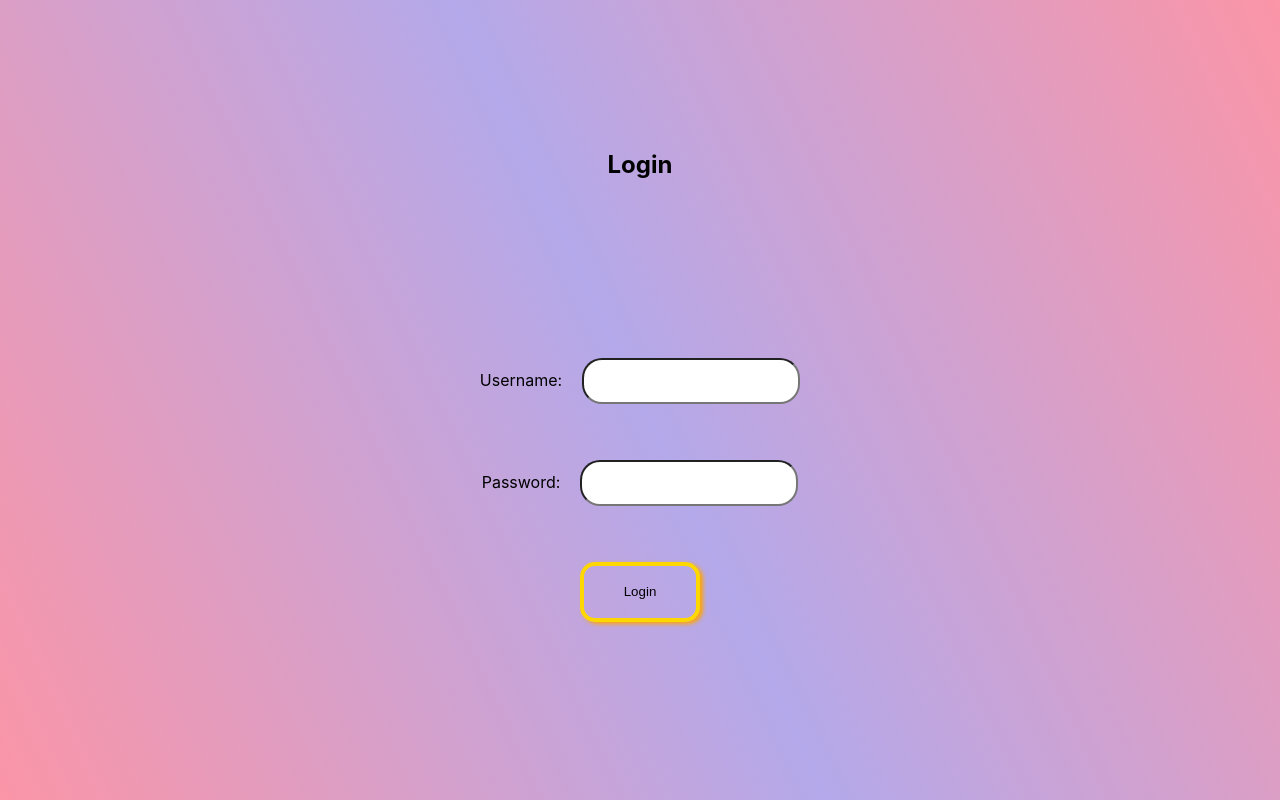
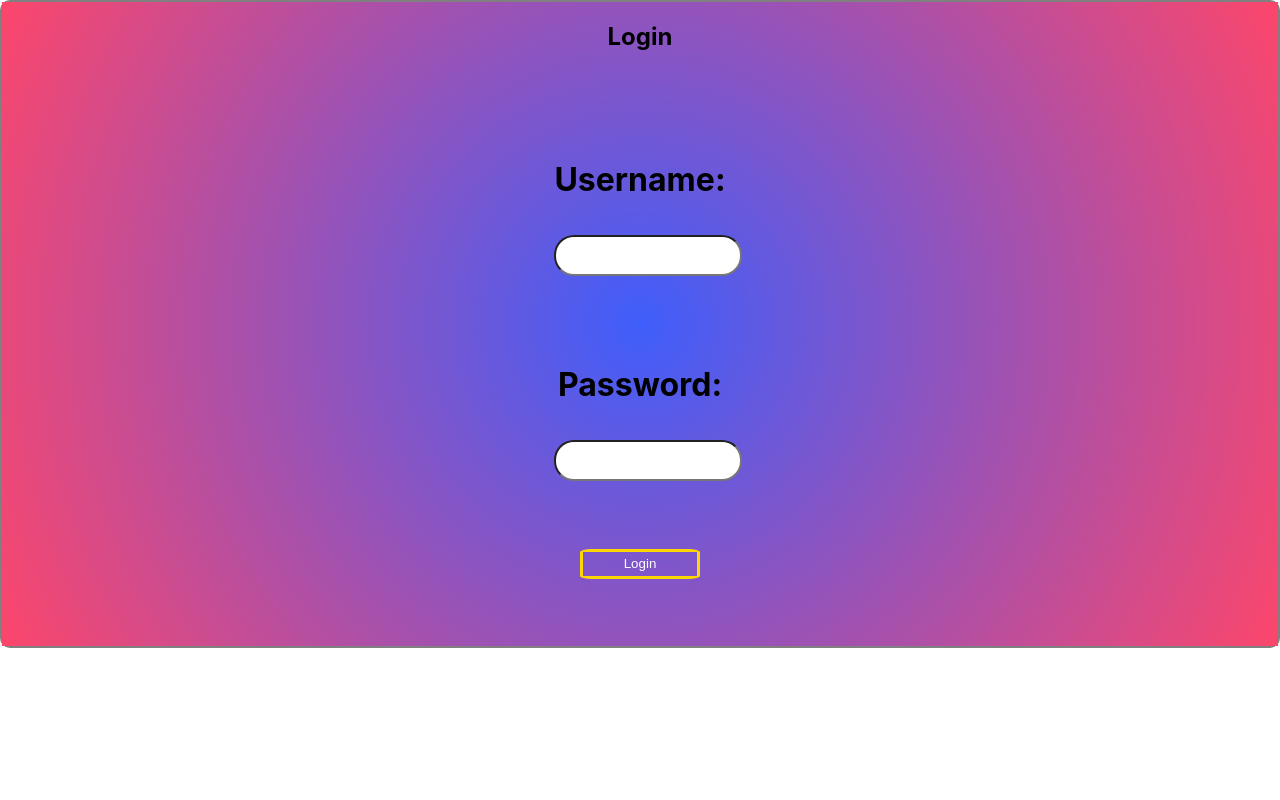
Before and after one commit to nikitaShakhbazyan/SwaggerAPI, a React (Create React App) app in the folder myapp/: page / in a window 1280 px wide. Built offline with nearby package versions, Linux system fonts and the light colour scheme.

Commit message:
Added REFRESh token func, changed styles

```diff
--- a/myapp/src/components/CreatingPost/CreatingPost.css
+++ b/myapp/src/components/CreatingPost/CreatingPost.css
@@ -1,24 +1,29 @@
-form {
+.creating-div {
+    width: 500px;
     height: 250px;
     display: flex;
     flex-direction: column;
     justify-content: space-around;
     align-items: center;
+    border-radius: 20px;
 }
 
-#title {
-    width: 150px;
-    height: 30px;
-    border-radius: 10px ;
-
-}
-#description {
-    width: 150px;
-    height: 30px;
-    border-radius: 10px ;
-}
-.title-div,.descr-div {
+form {
     display: flex;
     flex-direction: column;
     align-items: center;
 }
+input,textarea {
+    width: 200px;
+    height: 35px;
+    border-radius: 15px;
+    margin-top: 15px;
+}
+button {
+    background-color: transparent;
+    width: 120px;
+    height: 35px;
+    border-radius: 10%;
+    border: 3px solid gold;
+    color: #ffff;
+}
--- a/myapp/src/components/CreatingPost/CreatingPost.jsx
+++ b/myapp/src/components/CreatingPost/CreatingPost.jsx
@@ -30,6 +30,7 @@ const CreatingPost = () => {
 
   return (
     <div>
+      <div className="creating-div">
       <button onClick={handleLogout}>Logout</button>
       <h2>Create Post</h2>
       <form onSubmit={handleSubmit}>
@@ -43,6 +44,7 @@ const CreatingPost = () => {
         </div>
         <button type="submit">Submit</button>
       </form>
+      </div>
     </div>
   );
 };
--- a/myapp/src/fetch/fetchData.js
+++ b/myapp/src/fetch/fetchData.js
@@ -1,24 +1,59 @@
-const token = 'eyJhbGciOiJIUzI1NiJ9.eyJzdWIiOiJuaWNrIiwiaWF0IjoxNzEwNjA2Nzk2LCJleHAiOjE3MTA2MDcwOTZ9.6-05XjuVsJXFONGDgr2RK-9UrRBzXbjz8nmUmpu6Vck';
+let accessToken = 'eyJhbGciOiJIUzI1NiJ9.eyJzdWIiOiJuaWNrIiwiaWF0IjoxNzEwNjMyMjUxLCJleHAiOjE3MTA2MzI1NTF9.CJ6vkwuVOBpCa3O11WC3-K4vv-4DnMDViN84v1bnFXo';
+let refreshToken = 'eyJhbGciOiJIUzI1NiJ9.eyJpc1JlZnJlc2hUb2tlbiI6dHJ1ZSwic3ViIjoibmljayIsImlhdCI6MTcxMDYzMjI1MSwiZXhwIjoxNzEwNzE4NjUxfQ.DUYGjZMUBeBiP2Qqz3bXxS18J0A0t-Q_H2g8YSW9feE';
+
+export const setTokens = (newAccessToken, newRefreshToken) => {
+    accessToken = newAccessToken;
+    refreshToken = newRefreshToken;
+};
+
+const refreshTokenRequest = async () => {
+    try {
+        const res = await fetch('http://169.155.57.78/v1/auth/refresh', {
+            method: 'POST',
+            headers: {
+                'Content-Type': 'application/json'
+            },
+            body: JSON.stringify({
+                refreshToken
+            })
+        });
+
+        if (!res.ok) {
+            throw new Error('Failed to refresh token');
+        }
+
+        const data = await res.json();
+        setTokens(data.accessToken, data.refreshToken);
+    } catch (error) {
+        console.error('Error refreshing token:', error);
+        throw error;
+    }
+};
 
 export const fetchAllData = async () => {
     try {
         const res = await fetch('http://169.155.57.78/v1/tasks', {
             headers: {
-          Authorization: `Bearer ${token}`
+                Authorization: `Bearer ${accessToken}`
             }
         });
+
+        if (res.status === 401) {
+            await refreshTokenRequest();
+            return fetchAllData();
+        }
+
         if (!res.ok) {
             throw new Error('Network response was not ok');
         }
+
         const jsonData = await res.json();
         return jsonData.content;
     } catch (error) {
         console.error('Error fetching data:', error);
         throw error;
-
     }
 };
-
 
 export const createData = async (formData) => {
     try {
@@ -26,13 +61,20 @@ export const fetchAllData = async () => {
             method: 'POST',
             headers: {
                 'Content-Type': 'application/json',
-          Authorization: `Bearer ${token}`
+                Authorization: `Bearer ${accessToken}`
             },
             body: JSON.stringify(formData)
         });
+
+        if (res.status === 401) {
+            await refreshTokenRequest();
+            return createData(formData);
+        }
+
         if (!res.ok) {
             throw new Error('Network response was not ok');
         }
+
         const jsonData = await res.json();
         return jsonData;
     } catch (error) {
@@ -47,12 +89,19 @@ export const fetchAllData = async () => {
             method: 'DELETE',
             headers: {
                 'Content-Type': 'application/json',
-          Authorization: `Bearer ${token}`
+                Authorization: `Bearer ${accessToken}`
             }
         });
+
+        if (res.status === 401) {
+            await refreshTokenRequest();
+            return deleteData(taskId);
+        }
+
         if (!res.ok) {
             throw new Error('Network response was not ok');
         }
+
         const jsonData = await res.json();
         return jsonData;
     } catch (error) {
--- a/myapp/src/pages/FetchingAllData/FetchingAllData.jsx
+++ b/myapp/src/pages/FetchingAllData/FetchingAllData.jsx
@@ -1,8 +1,7 @@
 import React, { useState, useEffect } from 'react';
 import { fetchAllData, deleteData } from '../../fetch/fetchData';
-import './FetchingData.css';
 import { Link } from 'react-router-dom';
-
+import './FetchingData.css'
 const FetchingAllData = () => {
   const [data, setData] = useState([]);
 
@@ -30,19 +29,6 @@ const FetchingAllData = () => {
     }
   };
 
-  const handleChangeStatus = async (taskId) => {
-    try {
-      const updatedData = data.map(item => {
-        if (item.id === taskId) {
-          return { ...item, status: !item.status };
-        }
-        return item;
-      });
-      setData(updatedData);
-    } catch (error) {
-      console.error('Error changing task status:', error);
-    }
-  };
 
   return (
     <div className='mainDiv'>
@@ -53,13 +39,7 @@ const FetchingAllData = () => {
             <h2>Id : {item.id}</h2>
             <h1>Title : {item.title}</h1>
             <h2>Status :
-              <span
-                className={item.status ? "greenStatus" : "redStatus"}
-                onClick={() => handleChangeStatus(item.id)}
-                style={{ cursor: 'pointer' }}
-              >
-                {item.status ? "DONE" : "PENDING"}
-              </span>
+                {item.status}
             </h2>
             <h3>For more info please click <Link to={'/'}>here</Link></h3>
             <h2>Created at :{item.createdAt}</h2>
--- a/myapp/src/pages/FetchingAllData/FetchingData.css
+++ b/myapp/src/pages/FetchingAllData/FetchingData.css
@@ -1,32 +1,13 @@
-.redStatus {
-    color: red;
-  }
-
-  .greenStatus {
-    color: green;
-  }
-
-  .mainDiv {
-    background-color: bisque;
-    border-radius: 15px;
-    height: auto;
-  }
-
 .fetch-div {
     display: grid;
     grid-template-columns: auto auto auto;
-    gap: 15px;
+    gap: 20px;
 }
-
 .data-div {
-    border: 2px solid blue;
-    box-shadow: 4px 4px 4px black;
-
+    border: 3px solid gold;
+    border-radius: 17%;
 }
-
 .mainDiv {
-    width: 100%;
-    height: 100vh;
-    display: flex;
-    flex-direction: column;
+    border-radius: 10px;
+    border: 2px solid gray;
 }
--- a/myapp/src/pages/Layout/Layout.css
+++ b/myapp/src/pages/Layout/Layout.css
@@ -0,0 +1,28 @@
+.dataDiv {
+    background: rgb(2,0,36);
+    background: linear-gradient(90deg, rgba(2,0,36,1) 0%, rgba(9,121,84,1) 35%, rgba(0,212,255,1) 100%);   }
+.authDiv {
+    background: rgb(63,94,251);
+    background: radial-gradient(circle, rgba(63,94,251,1) 0%, rgba(252,70,107,1) 100%);
+    height: 100%;
+    display: flex;
+    flex-direction: column;
+    justify-content: center;
+    align-items: center;
+}
+
+.creatingPostDiv {
+    width: 100%;
+    height: 300px;
+    background: rgb(99,117,158);
+    background: radial-gradient(circle, rgba(99,117,158,1) 0%, rgba(9,121,84,1) 15%, rgba(0,212,255,1) 80%);;
+    display: flex;
+    flex-direction: column;
+    justify-content: center;
+    align-items: center;
+}
+.fetchingDataDiv {
+    /* width: 100%; */
+    background: rgb(2,0,36);
+    background: linear-gradient(90deg, rgba(2,0,36,1) 0%, rgba(9,121,84,1) 35%, rgba(0,212,255,1) 100%);    height: auto;
+}
--- a/myapp/src/pages/Layout/Layout.jsx
+++ b/myapp/src/pages/Layout/Layout.jsx
@@ -13,11 +13,17 @@ const Layout = () => {
   return (
     <div className='mainDiv'>
     {isLoggedIn ?(
-      <div>
-    <CreatingPost/>
-    <FetchingAllData/>
+      <div className='dataDiv'>
+        <div className='creatingPostDiv'>
+        <CreatingPost/>
+        </div>
+        <div className="fetchingDataDiv">
+        <FetchingAllData/>
+        </div>
     </div>) :(
+      <div className='authDiv'>
       <Login isAuth={handleLogin}/>
+      </div>
     )
   }
     </div>
--- a/myapp/src/pages/LoginPage/Login.css
+++ b/myapp/src/pages/LoginPage/Login.css
@@ -1,55 +1,18 @@
-* {
-    margin: 0;
-}
-
-@keyframes anim {
-    0% {
-        background: linear-gradient(45deg, #76F0C4, #e285d6, #79B9EE);
-    }
-    60% {
-        background: linear-gradient(65deg, #FB95A7, #B4A9EA, #FB95A7);
-    }
-    90% {
-        background: linear-gradient(85deg, #FB95A7, #c597b7, #FB95A7);
-    }
-    100% {
-        background: linear-gradient(130deg, #FB95A7, #aa6991, #FB95A7);
-    }
-}
-
-.main {
+.input-form {
     display: flex;
     flex-direction: column;
+    justify-content: space-evenly;
+    height: 575px;
     align-items: center;
-    justify-content: space-evenly;
-    width: 100%;
-    height: 800px;
-    animation: anim 12s infinite;
-    animation-delay: 1.5s;
-}
-
-.input-form {
-    height: 20%;
-    display: flex;
-    flex-direction: column;
-    justify-content: space-around;
-    height: 40%;
 }
 
 input {
-    height: 40px;
-    width: 210px;
     border-radius: 20px;
-    margin-left: 20px;
+    height: 35px;
+    width: 180px;
+    margin-left: 15px;
 }
-
 button {
     width: 120px;
-    box-shadow: 3px 2px 4px orange;
-    margin: 0 auto;
-    height: 60px;
-    border-radius: 15px;
-    background-color: transparent;
-    border: 4px solid gold;
-    cursor: pointer;
+    height: 30px;
 }
--- a/myapp/src/pages/LoginPage/Login.jsx
+++ b/myapp/src/pages/LoginPage/Login.jsx
@@ -1,6 +1,5 @@
 import React, { useState } from 'react';
 import './Login.css'
-
 
 const Login = ({isAuth}) => {
   const [username, setUsername] = useState('');
@@ -38,11 +37,11 @@ const Login = ({isAuth}) => {
       {error && <p>{error}</p>}
       <form className='input-form' onSubmit={handleSubmit} >
         <div>
-          <label>Username:</label>
+          <h1>Username:</h1>
           <input type="text" value={username} onChange={(e) => setUsername(e.target.value)} />
         </div>
         <div>
-          <label>Password:</label>
+          <h1>Password:</h1>
           <input type="password" value={password} onChange={(e) => setPassword(e.target.value)} />
         </div>
         <button type="submit">Login</button>
```
Lines whose indentation alone changed are shown as unchanged.
